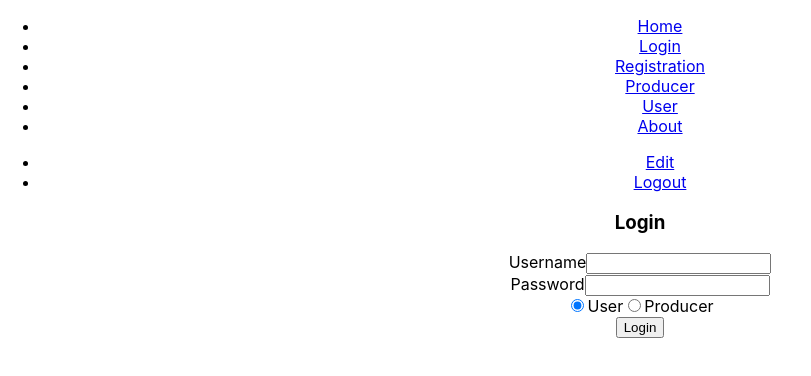
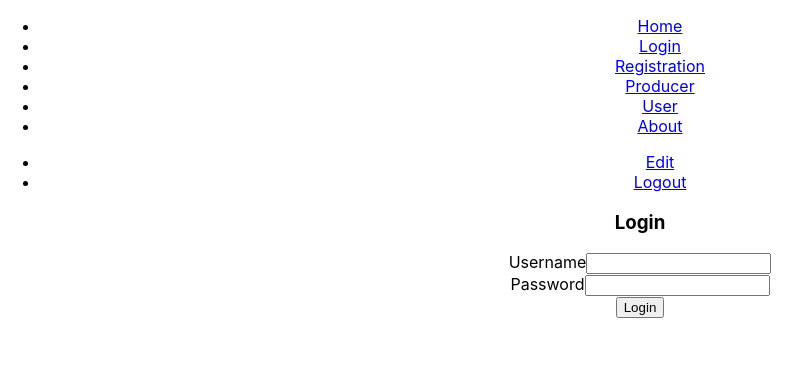
Before and after one commit to SteproCZ/jidloz, a React (Create React App) app in the folder src/frontend/: page /login in a window 1280 px wide. Shown: the top 376 px of the page, without its empty margins (0-811 px from the left). Built offline with nearby package versions, Linux system fonts and the light colour scheme; the HTML template or start-up script is replaced by a standard one.

Commit message:
Remove radio button from login

```diff
--- a/src/frontend/src/Components/Login.jsx
+++ b/src/frontend/src/Components/Login.jsx
@@ -1,5 +1,4 @@
 import React from 'react';
-import {RadioButtonsLogin} from "./RadioButtonsLogin";
 import AuthService from "../service/AuthService";
 import LoggedProfile from "./LoggedProfile";
 
@@ -11,7 +10,6 @@ export class Login extends React.Component {
             username: "",
             password: ""
         }
-        this.refRadio = React.createRef();
     }
 
     login = (e) => {
@@ -53,9 +51,6 @@ export class Login extends React.Component {
                     <input type="text" name="login-password" value={this.state.password}
                            onChange={(evt) => this.onChangeHandler(evt, 'password')}/>
                 </div>
-                <div>
-                    <RadioButtonsLogin ref={this.refRadio}/>
-                </div>
                 <button /*onClick={this.onButtonLogin}*/ onClick={this.login}>Login</button>
             </React.Fragment>
         )
```
